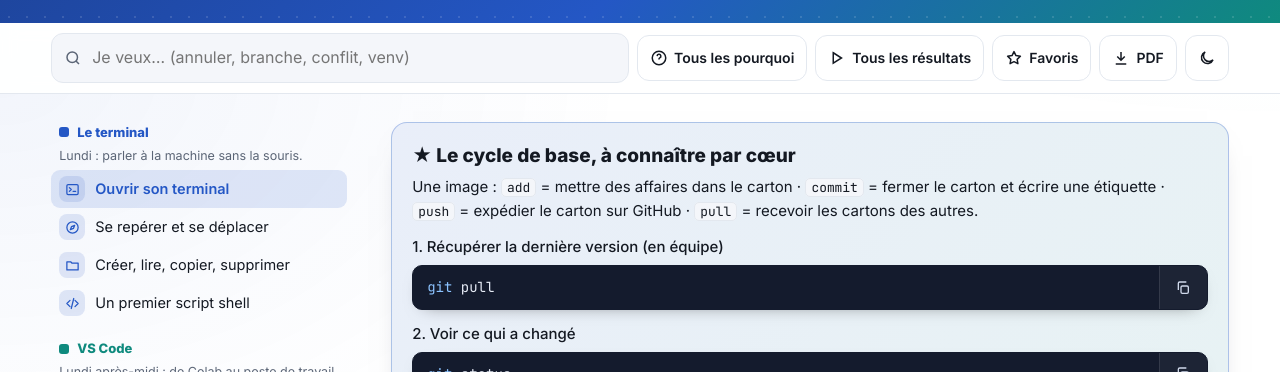
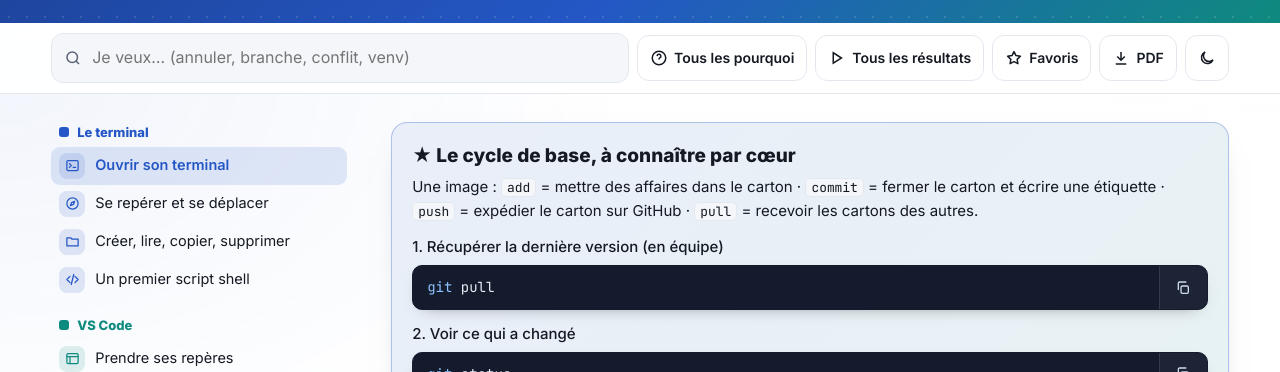
Before and after one commit to mftn-lab/memos-data, a plain HTML site: page git.html in a window 1280 px wide. Shown: the part 244-616 px from the top of the page. Drawn offline with Linux system fonts and the light colour scheme.

Commit message:
Sommaire : bonne section surlignée ; notes de calendrier retirées
Co-Authored-By: Claude Opus 5.5 <noreply@anthropic.com>
Claude-Session: https://claude.ai/code/session_01QTmNRxqUayDANFjmhsFaWx

```diff
--- a/git.html
+++ b/git.html
@@ -366,7 +366,7 @@ body{background-color:var(--bg);background-image:radial-gradient(1100px 520px at
 const c = String.raw;
 const GOLD = [["1. Récupérer la dernière version (en équipe)", c`git pull`], ["2. Voir ce qui a changé", c`git status`], ["3. Préparer les fichiers modifiés", c`git add .`], ["4. Enregistrer une étape", c`git commit -m "Ajoute le filtre sur les dates"`], ["5. Envoyer sur GitHub", c`git push`]];
 const GROUPS = [
-{g:"Le terminal", col:"blue", note:"Lundi : parler à la machine sans la souris.", sections:[
+{g:"Le terminal", col:"blue", sections:[
  {id:"ouvrir", ic:"terminal", t:"Ouvrir son terminal", cards:[
   {id:"ouvrir-terminal", t:"Le bon terminal : Git Bash", k:"terminal ouvrir git bash windows powershell mingw64 invite",
    tab:[["","Sous Windows"],["L'application","Git Bash (menu Démarrer, ou dans VS Code)"],["Le shell","bash"],["L'invite","contient `MINGW64` et se termine par `$`"]],
@@ -455,7 +455,7 @@ echo "Fin du script"`],["L'exécuter", c`bash script.sh`]],
    why:"C'est exactement ce que tu feras avec un script Python : seuls le nom du fichier et la commande de lancement changent (`python src/script.py`)."}
  ]}
 ]},
-{g:"VS Code", col:"teal", note:"Lundi après-midi : de Colab au poste de travail.", sections:[
+{g:"VS Code", col:"teal", sections:[
  {id:"vscode-bases", ic:"window", t:"Prendre ses repères", cards:[
   {id:"vscode-pas-python", t:"VS Code n'est pas Python", k:"vscode python ide editeur installer difference",
    tab:[["","Ce que c'est"],["VS Code","un éditeur (IDE) : il écrit des fichiers et lance des programmes, il ne sait pas calculer"],["Python","le langage, et le programme qui l'exécute : il s'installe à part, et VS Code va le chercher"]],
@@ -520,7 +520,7 @@ print(f"La moyenne des notes est : {moyenne}")`],["L'exécuter", c`python src/mo
    tip:"Un chiffre faux dans un calcul ? Point d'arrêt juste avant, et regarde les variables."}
  ]}
 ]},
-{g:"Environnement virtuel", col:"violet", note:"Mardi : une bulle par projet.", sections:[
+{g:"Environnement virtuel", col:"violet", sections:[
  {id:"venv", ic:"pkg", t:"Créer et activer son environnement", cards:[
   {id:"pourquoi-venv", t:"Pourquoi un environnement par projet", k:"environnement virtuel venv pourquoi versions conflit bibliotheques",
    tab:[["Sans environnement","Avec un environnement"],["une seule version de pandas sur la machine","chaque projet a sa propre copie des bibliothèques"],["le projet de janvier marchait avec la 1.5","les versions ne se croisent jamais"],["celui de mars exige la 2.2 : tu l'installes, janvier casse","tu installes sans rien casser ailleurs"]],
@@ -579,7 +579,7 @@ pip list`],["Dans le notebook : sur quel Python tourne le noyau", c`import sys;
    why:"Mêmes notions, outil plus rapide (écrit en Rust) et une commande en moins. Un dépôt avec un `pyproject.toml` et sans `requirements.txt` est géré avec uv : `uv sync`."}
  ]}
 ]},
-{g:"Git en local", col:"orange", note:"Mercredi : la mémoire de ton travail.", sections:[
+{g:"Git en local", col:"orange", sections:[
  {id:"git-config", ic:"tool", t:"Configurer Git (une seule fois)", cards:[
   {id:"config", t:"Se présenter à Git", k:"git config global user name email defaultbranch main list",
    s:[["Ce qui est déjà enregistré (rien = pas configuré)", c`git config --global user.name`],["Ton nom", c`git config --global user.name "Prénom Nom"`],["Ton e-mail (le même que sur GitHub)", c`git config --global user.email "ton.email@exemple.fr"`],["Appeler la branche principale main", c`git config --global init.defaultBranch main`],["Vérifier", c`git config --global --list`]],
@@ -715,7 +715,7 @@ git status`],["Qu'est-ce qui va vraiment partir ?", c`git diff --staged`]],
    trap:"Les conflits sur les `.ipynb` sont pénibles à résoudre (le fichier est du JSON illisible). Évitez de modifier le même notebook en même temps."}
  ]}
 ]},
-{g:"GitHub et équipe", col:"pink", note:"Jeudi : du local au distant.", sections:[
+{g:"GitHub et équipe", col:"pink", sections:[
  {id:"distant", ic:"cloud", t:"Local et distant", cards:[
   {id:"deux-depots", t:"Deux dépôts, pas un", k:"local distant remote push pull fetch clone sens",
    tab:[["Commande","Sens","Ce qu'elle fait"],["`git push`","local → GitHub","envoie tes commits"],["`git pull`","GitHub → local","récupère et applique les commits des autres"],["`git fetch`","GitHub → local","récupère sans appliquer : tu regardes avant"],["`git clone`","GitHub → local","crée une copie complète d'un dépôt existant"]],
@@ -1458,6 +1458,32 @@ addEventListener("scroll", () => {
   clearTimeout(st); st = setTimeout(() => { if (scrollY > 300) saveLast(); }, 700);
 }, {passive: true});
 
+/* ---------- Sommaire : surligner la bonne section ---------- */
+if (typeof secObserver !== "undefined") secObserver.disconnect();
+const tocLinks = Array.from(tocEl.querySelectorAll("li[data-s] a"));
+let pinned = null, spyRaf = 0;
+function setActive(id){
+  tocLinks.forEach((a) => a.classList.toggle("on", a.getAttribute("href") === "#" + id));
+  const a = tocLinks.find((x) => x.getAttribute("href") === "#" + id);
+  if (a && tocEl.scrollHeight > tocEl.clientHeight) {
+    const r = a.getBoundingClientRect(), t = tocEl.getBoundingClientRect();
+    if (r.top < t.top + 10 || r.bottom > t.bottom - 10) tocEl.scrollTop += r.top - t.top - t.height / 3;
+  }
+}
+function spy(){
+  spyRaf = 0;
+  if (pinned) { setActive(pinned); return; }
+  const off = document.querySelector(".bar").offsetHeight + 40;
+  let cur = null;
+  document.querySelectorAll("section.sec:not(.hide)").forEach((s) => { if (s.getBoundingClientRect().top <= off) cur = s; });
+  if (!cur) cur = document.querySelector("section.sec:not(.hide)");
+  if (cur) setActive(cur.id);
+}
+addEventListener("scroll", () => { if (!spyRaf) spyRaf = requestAnimationFrame(spy); }, {passive: true});
+tocEl.addEventListener("click", (e) => { const a = e.target.closest("li[data-s] a"); if (a) { pinned = a.getAttribute("href").slice(1); setActive(pinned); } });
+["wheel", "touchstart", "keydown"].forEach((ev) => addEventListener(ev, (e) => { if (ev === "keydown" && !/^(Arrow|Page|Home|End| )/.test(e.key)) return; pinned = null; }, {passive: true}));
+spy();
+
 /* ---------- Arrivée depuis l'accueil (favoris, recherche, reprendre) ---------- */
 paint(); layout();
 let go = null; try { go = sessionStorage.getItem("memos-goto"); sessionStorage.removeItem("memos-goto"); } catch (e) {}
```
Also changed, not shown: pandas-nettoyage.html (+26 -0 lines), python.html (+28 -2 lines).
